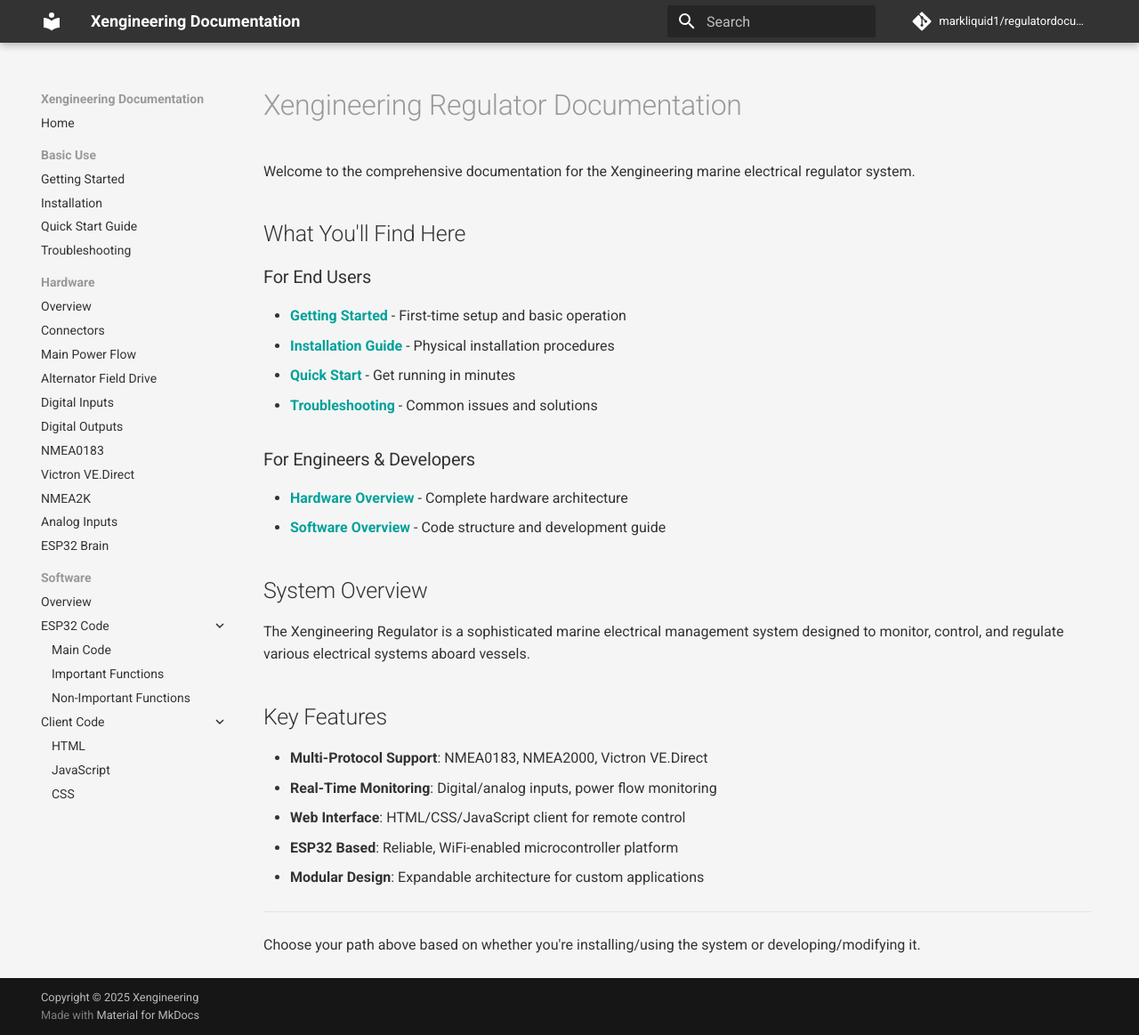
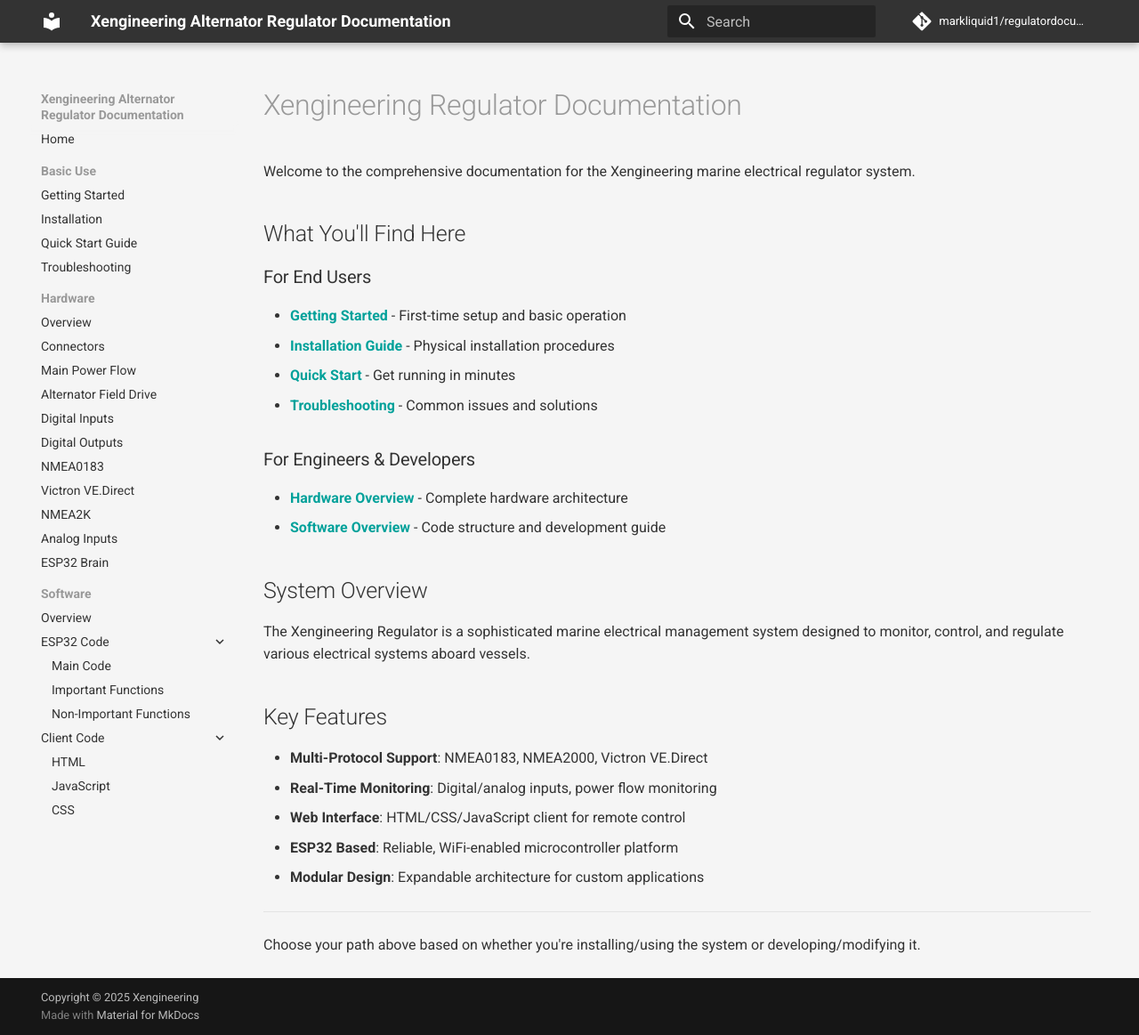
Before and after one commit to markliquid1/regulatordocumentation, an MkDocs documentation site: the page built from docs/index.md, in a window 1280 px wide and 1163 px high. Shown: the whole window at 89% size. Built offline with MkDocs 1.6.1 and Material for MkDocs 9.7.7, drawn with Linux system fonts in a browser that asks for light colours; comment, search, counter and statistics services are not loaded.

Commit message:
Update docs

```diff
--- a/mkdocs.yml
+++ b/mkdocs.yml
@@ -1,6 +1,6 @@
-site_name: Xengineering Documentation
+site_name: Xengineering Alternator Regulator Documentation
 site_url: https://docs.xengineering.net
-site_description: Technical documentation for Xengineering marine electrical regulator system
+site_description: Technical documentation for Xengineering marine open-source alternator regulator system
 site_author: Xengineering
 
 repo_name: markliquid1/regulatordocumentation
```
Also changed, not shown: 2 other files.
